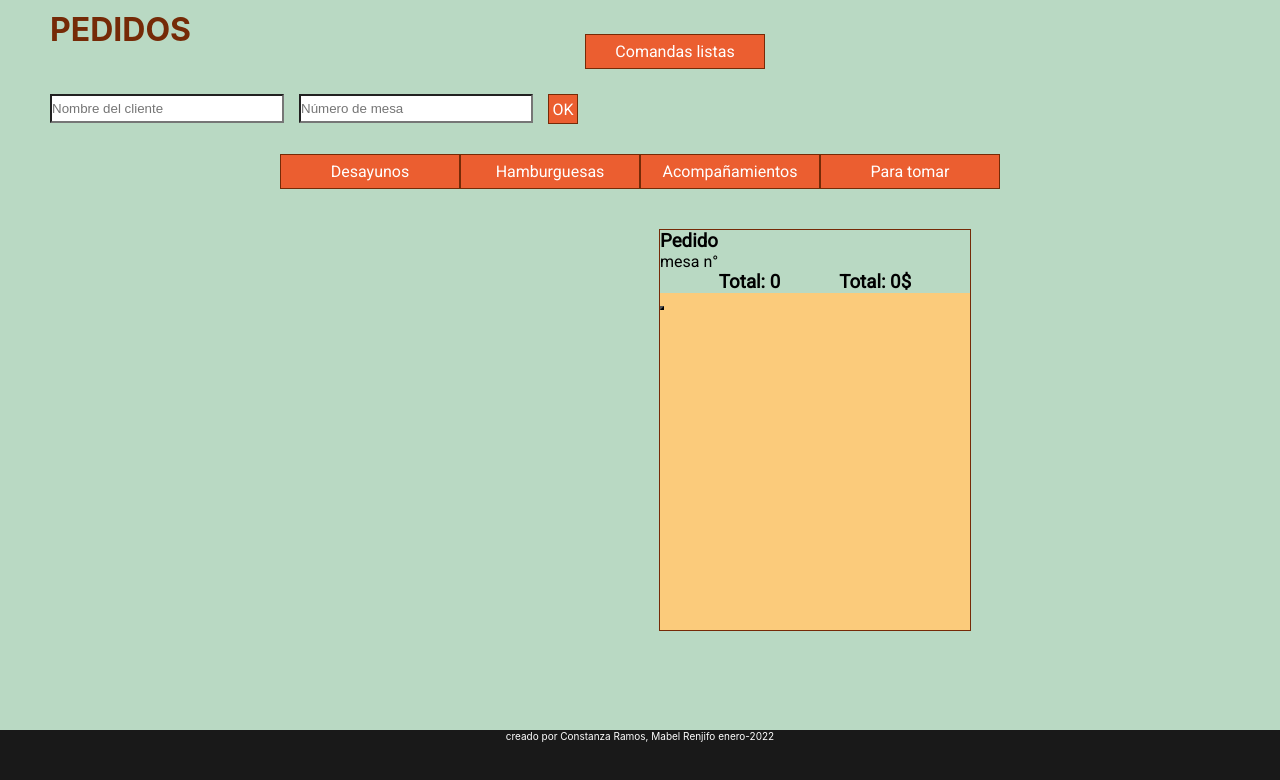
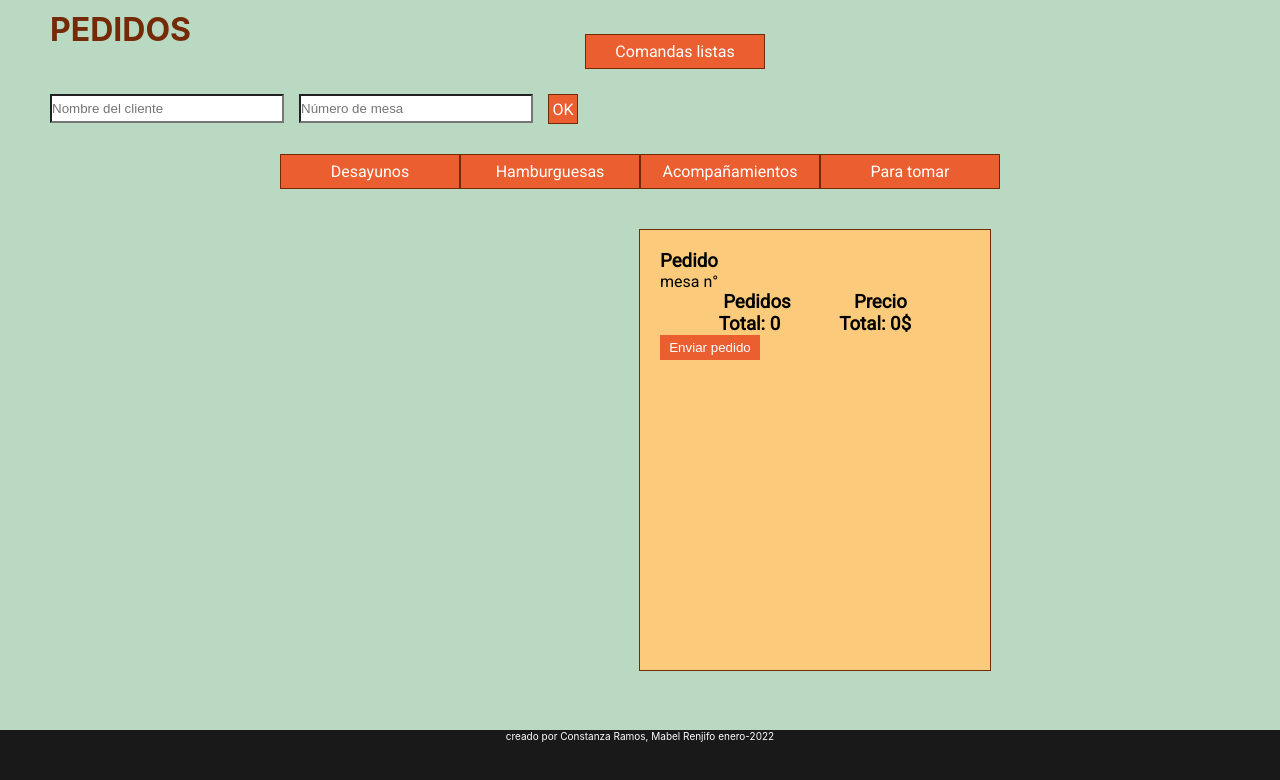
Before and after one commit to mabelRT/SCL018-burger-queen, a React (Create React App) app: page /waiters in a window 1280 px wide. Shown: the top 780 px of the page. Built offline with nearby package versions, Linux system fonts and the light colour scheme; a web font is replaced by a local one.

Commit message:
fondo pedidos ok

```diff
--- a/src/App.css
+++ b/src/App.css
@@ -4,9 +4,13 @@
   text-align: center;
 }
 *{
-  background-color: #B9D9C3;
+
   margin: 0;
   padding:0;
+}
+
+body{
+  background-color: #B9D9C3;
 }
 footer{
   min-height: 70px;
--- a/src/Components/Order.jsx
+++ b/src/Components/Order.jsx
@@ -1,6 +1,7 @@
 import React, { Fragment, useContext } from "react";
 import { menuContext } from "../App";
 import "../css/orders.css"
+
 
 const Order = () => {
   const orderContext = useContext(menuContext);
@@ -22,13 +23,13 @@ const Order = () => {
   const totalItem = orderContext.foods.orders
     .reduce((total, food) => (total = total + food.count), 0);
   return (
-    <div className="resumen">
-      <h3 className="text-name">Pedido</h3>
+    <div className="resumen" >
+      <h3 className="text-name" >Pedido</h3>
       <p className="text-name">{orderContext.name}</p> <p> mesa n°{orderContext.table}</p>
+      <div className="titleOrder"><h3>Pedidos</h3><h3>Precio</h3> </div>
+      {orderContext.foods.orders.map((food) => (
+        <div className="resumen-pedido"key={food.id}>
 
-      {orderContext.foods.orders.map((food) => (
-        <div className="resumen-pedido" key={food.id}>
-          <div className="titleOrder"><h3>Pedidos</h3><h3>Precio</h3> </div>
           <section className="containerName">
           <p>{food.name}</p>
           <p>{' '}{food.price}$</p>
@@ -38,7 +39,7 @@ const Order = () => {
               <p>x {' '} {food.count}</p>
             <button className="increase-decrease"type="button" onClick={() => decrease(food.id)}>-</button>
               <p> {' '} {food.price * food.count}$</p>
-            <button className="delete" type="button" onClick={() => Delete(food.id)}>Delete</button>
+            <button className="delete" type="button" onClick={() => Delete(food.id)} >Delete</button>
           </section>
         </div>
 
@@ -47,7 +48,7 @@ const Order = () => {
       <h3>{' '}Total:{' '}{totalItem}</h3>
       <h3>Total:{' '}{totalPrice}$</h3>
       </section>
-      <button className="buttonRes" type="button"></button>
+      <button className="buttonP" type="button">Enviar pedido</button>
     </div>
 
     )
--- a/src/css/meseros.css
+++ b/src/css/meseros.css
@@ -109,6 +109,7 @@ h1{
     background-color: #EB5E30;
     color:#ffff;
     justify-content: center;
+    border: none;
 }
 .textData{
     background-color: white;
--- a/src/css/orders.css
+++ b/src/css/orders.css
@@ -1,6 +1,7 @@
 .resumen{
     background-color:#FBCB7B ;
     font-family: roboto;
+    padding: 20px;
 }
 
 .buttonOptions{
@@ -12,6 +13,7 @@
     display: flex;
     flex-direction:row;
     justify-content: space-evenly;
+    background-color:#FBCB7B ;
 }
 .containerName{
     display: flex;
@@ -28,6 +30,7 @@
     height: 20px;
     color: white;
     border: none;
+    left: 100px;
 }
 
 .delete{
```
Also changed, not shown: src/Components/Breakfast.jsx (deleted, +0 -15 lines), src/Components/Waiters.jsx (+5 -10 lines), src/Components/Burgers.jsx (deleted), src/Components/Drinks.jsx (deleted), src/Components/Sides.jsx (deleted).
